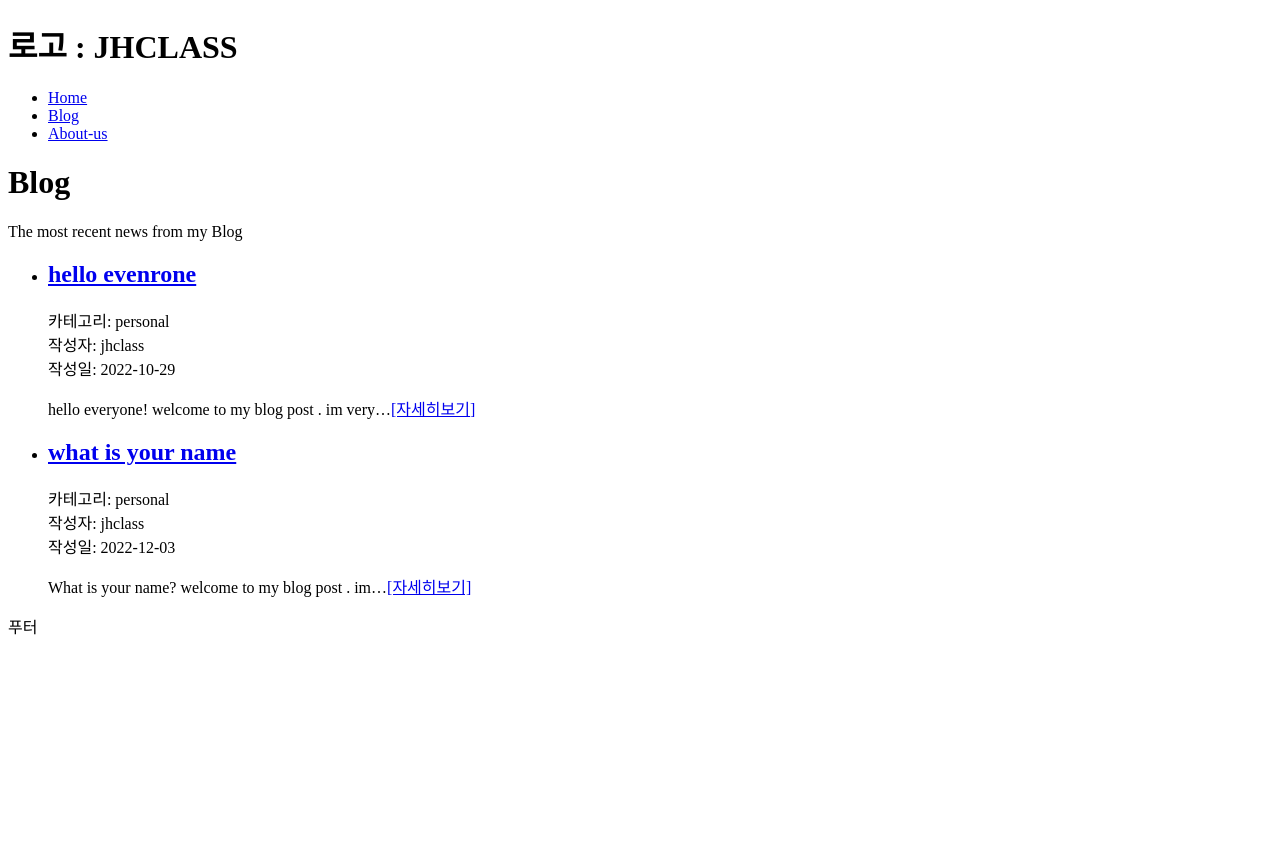
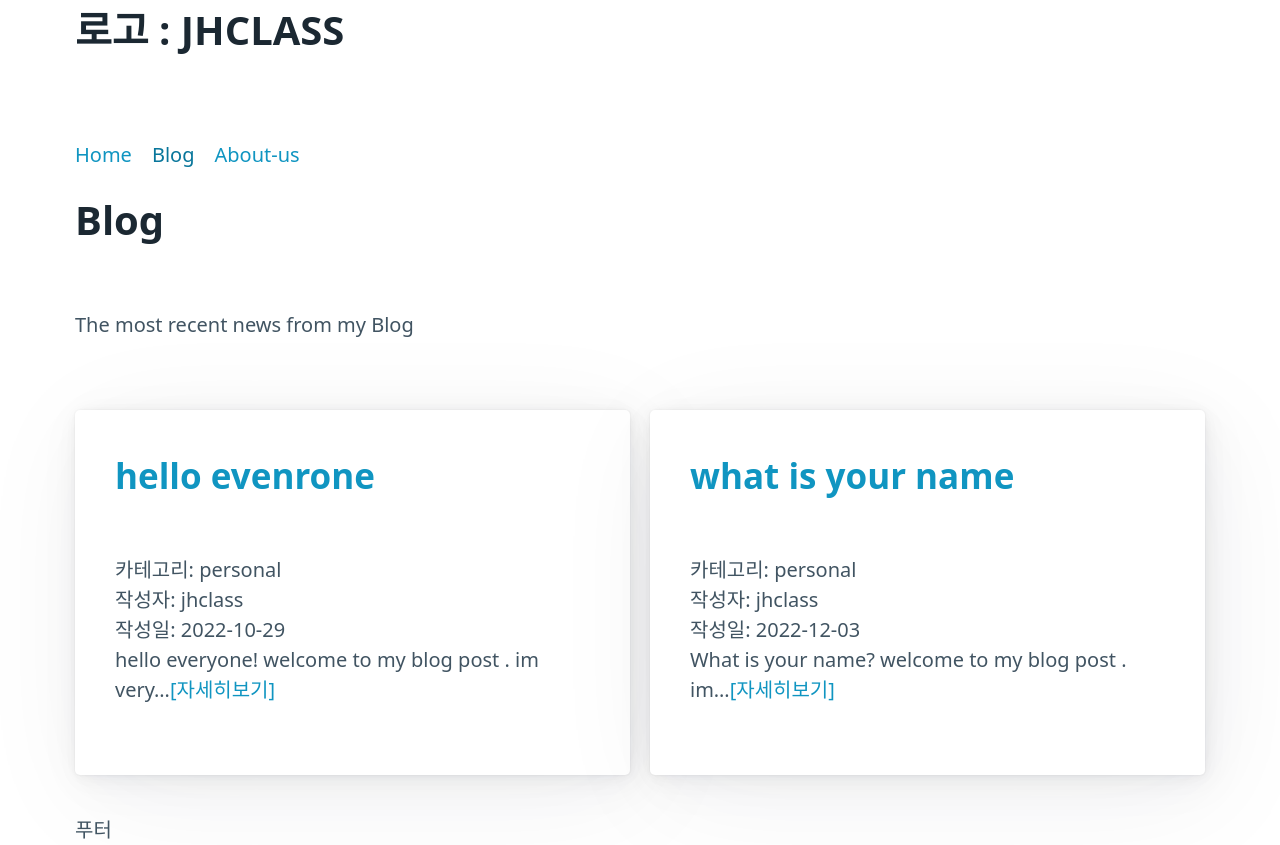
Before and after one commit to jhclass/taste-gatsby, a Gatsby site: page /blog in a window 1280 px wide. Before the commit the page ends 800 px from the top, so only its background shows below. Built offline with nearby package versions, Linux system fonts and the light colour scheme; Gatsby itself is replaced by a stand-in of ours.

Commit message:
nice picoCSS

```diff
--- /dev/null
+++ b/gatsby-browser.ts
@@ -0,0 +1 @@
+import "./src/styles.css";
--- a/gatsby-config.ts
+++ b/gatsby-config.ts
@@ -11,6 +11,7 @@ const config: GatsbyConfig = {
   // Learn more at: https://gatsby.dev/graphql-typegen
   graphqlTypegen: true,
   plugins: [
+
     {
       resolve: `gatsby-source-contentful`,
       options: {
--- a/package.json
+++ b/package.json
@@ -17,9 +17,11 @@
   },
   "dependencies": {
     "@mdx-js/react": "^2.3.0",
+    "@picocss/pico": "^1.5.7",
     "dotenv": "^16.0.3",
     "gatsby": "^5.7.0",
     "gatsby-plugin-image": "^3.7.0",
+    "gatsby-plugin-import": "^2.1.7",
     "gatsby-plugin-mdx": "^5.7.0",
     "gatsby-plugin-sharp": "^5.7.0",
     "gatsby-source-contentful": "^8.7.0",
--- a/src/compronents/layout.tsx
+++ b/src/compronents/layout.tsx
@@ -18,7 +18,7 @@ query seoData {
 `);
 //console.log(data);
     return (
-        <div>
+        <div className='container'>
             <h1>로고 : {data.site?.siteMetadata?.title}</h1>
             <nav>
                 <ul>
--- a/src/pages/blog.tsx
+++ b/src/pages/blog.tsx
@@ -7,8 +7,8 @@ function Blog({data}:PageProps<Queries.MyDataQuery>) {
     return (
         <Layout title="Blog">
             <p>The most recent news from my Blog</p>
-            <ul>
-                {data.allMdx.nodes.map((datas,i) =><li key={i}>
+            <div className='grid'>
+                {data.allMdx.nodes.map((datas,i) =><article key={i}>
                     <h2><Link to={`/blog/${datas.frontmatter?.slug}`}>{datas.frontmatter?.title}</Link></h2>
                     <div>
                         카테고리: {datas.frontmatter?.category}
@@ -18,8 +18,8 @@ function Blog({data}:PageProps<Queries.MyDataQuery>) {
                         작성일: {datas.frontmatter?.date}
                     </div>
                     <p>{datas.excerpt}<span><Link to={`/blog/${datas.frontmatter?.slug}`}>[자세히보기]</Link></span></p>
-                </li>)}
-            </ul>
+                </article>)}
+            </div>
 
         </Layout>
 
--- a/src/pages/index.tsx
+++ b/src/pages/index.tsx
@@ -146,13 +146,13 @@ const IndexPage = ({data}:PageProps<Queries.ProductsQuery>) => {
   return (
     <Layout title="Welcome">
       {data.allContentfulJhclass.nodes.map((product,i)=>
-      (<Link to={`/products/`+product.id+''}><div key={i}>
+      (<Link to={`/products/`+product.id+''} key={i}><article>
         <GatsbyImage
           image={getImage(product.preview?.gatsbyImageData!)!}
           alt={product.name!}/>
           <h2>{product.name}</h2>
           <h3>{product.price}won</h3>
-      </div></Link>))}
+      </article></Link>))}
     </Layout>
   )
 }
--- /dev/null
+++ b/src/styles.css
@@ -0,0 +1 @@
+@import url("https://unpkg.com/@picocss/pico@latest/css/pico.min.css");
```
Also changed, not shown: 1 other file.
